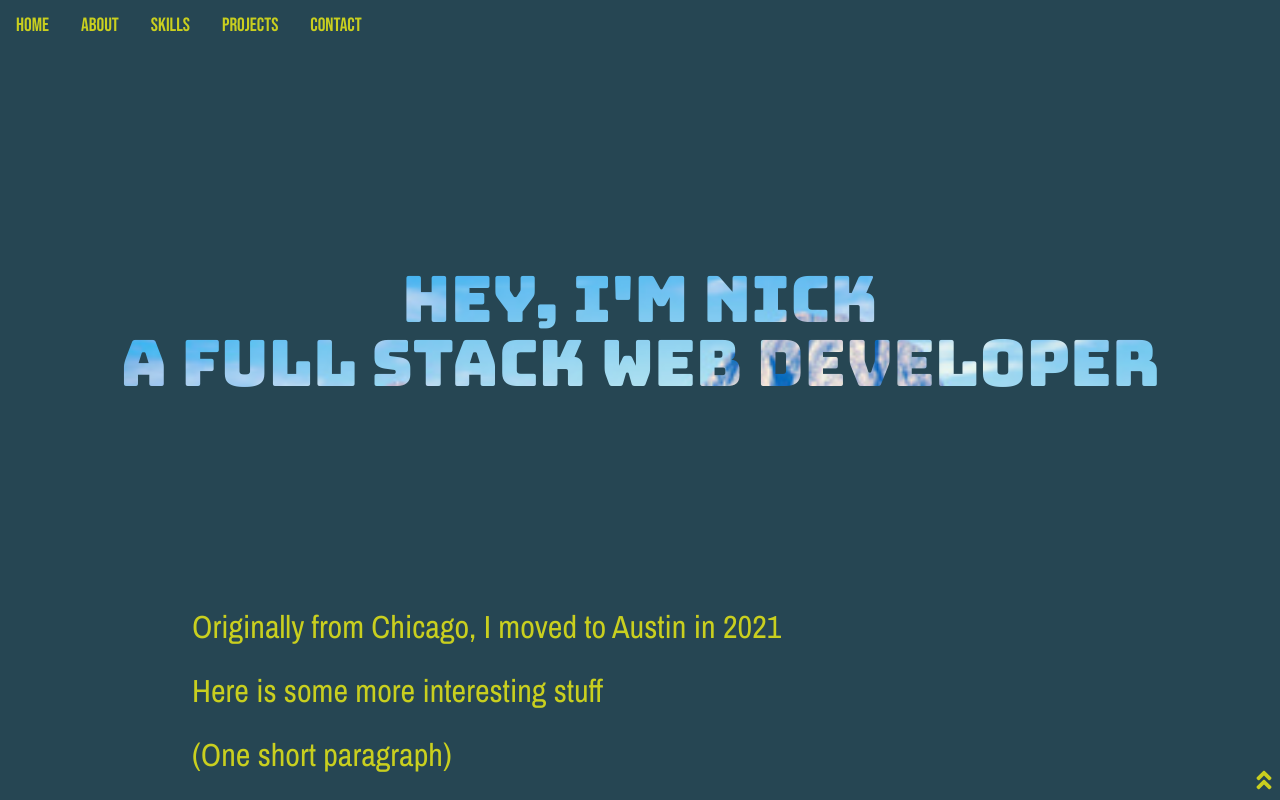
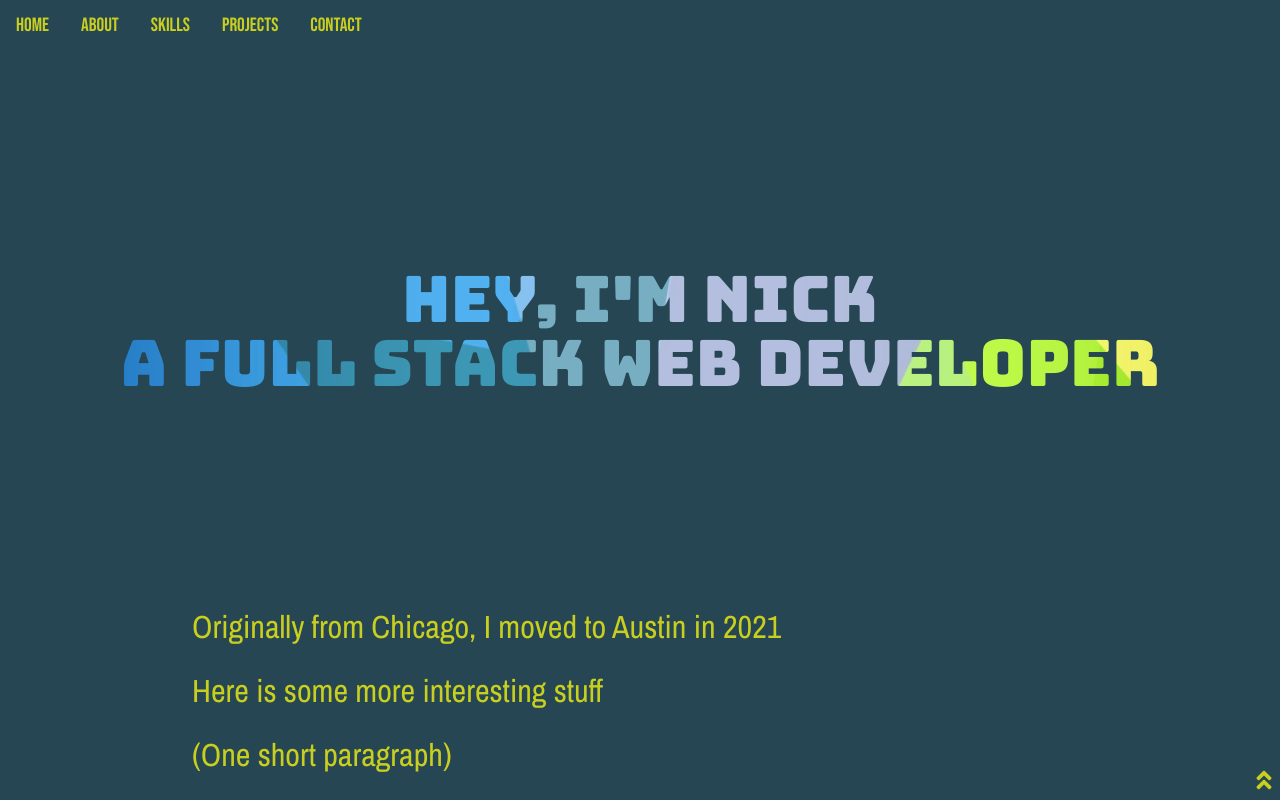
Before and after one commit to NBrennan26/nb-portfolio, a React (Create React App) app: page / in a window 1280 px wide. Shown: the top 800 px of the page. Built offline with nearby package versions, Linux system fonts and the light colour scheme; a web font is replaced by a local one.

Commit message:
Update Into background image

```diff
--- a/src/index.css
+++ b/src/index.css
@@ -56,12 +56,14 @@ section {
   font-size: 0.8em;
 }
 .fancy-text {
-  background: #26170c url(./images/generic-scenery.jpeg);
+  background: #26170c url(./images/abstract-wallpaper.jpeg);
   background-size: 100%;
   background-clip: text;
+  background-position: -70px;
   -webkit-background-clip: text;
   color: transparent;
   text-align: center;
+
 }
 
 /*********/
@@ -252,3 +254,14 @@ section {
 .footer-icon:hover {
   transform: scale(1.5);
 }
+
+/****************/
+/* MEDIA: 1024+ */
+/****************/
+
+@media screen and (min-width: 1024px) {
+  .fancy-text {
+    background-size: 120%;
+  }
+
+}
```
Also changed, not shown: src/images/abstract-wallpaper.jpeg (added), src/images/generic-scenery.jpeg (deleted).
